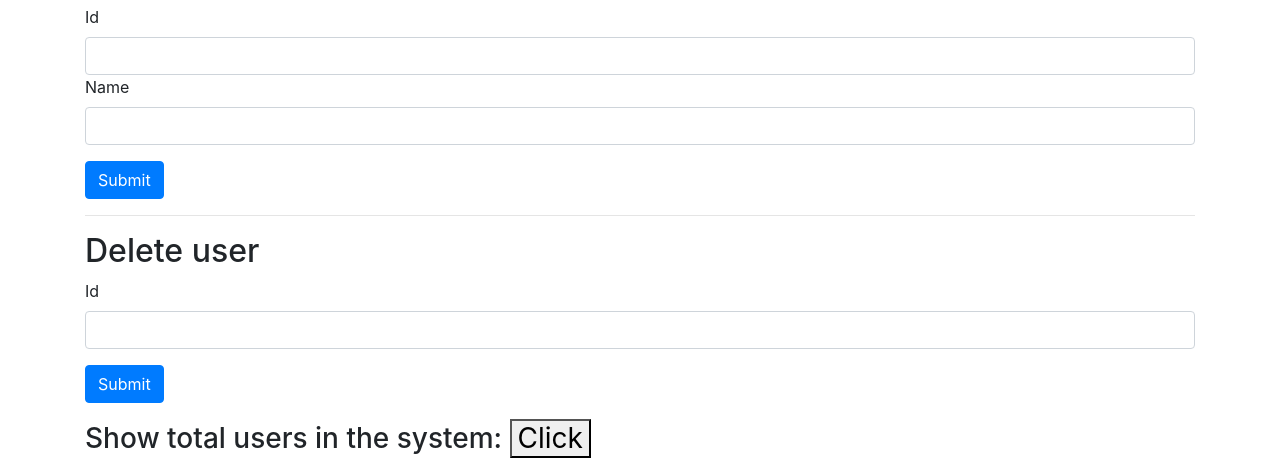
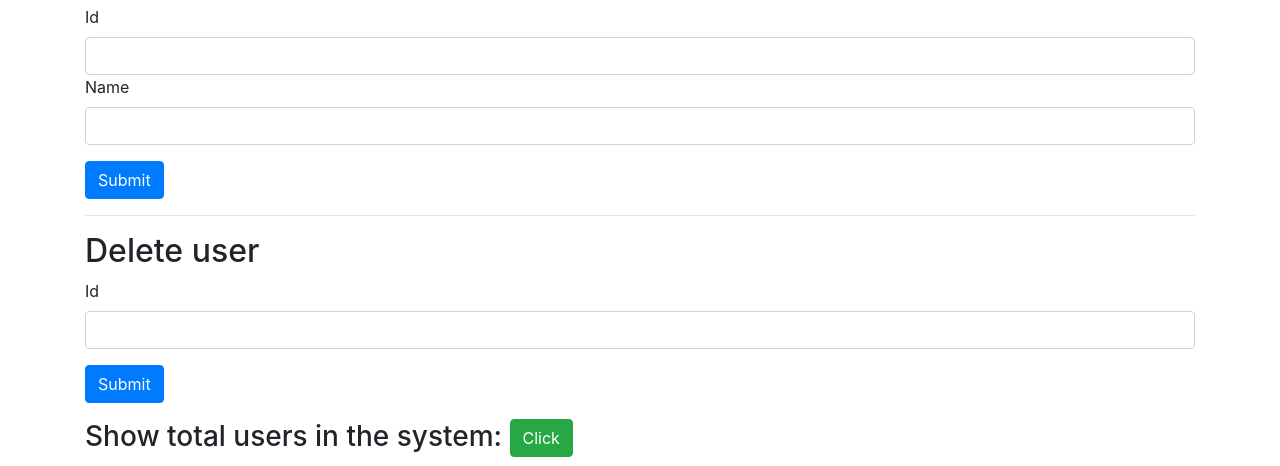
Before and after one commit to Ptodoroff/CRUD-contract, a website with bundled scripts: page app/src/index.html in a window 1280 px wide. Shown: the part 504-970 px from the top of the page. Built offline with nearby package versions, Linux system fonts and the light colour scheme; what web3 would draw is missing.

```diff
--- a/app/src/index.html
+++ b/app/src/index.html
@@ -55,7 +55,7 @@
             <button type="submit" class="btn btn-primary">Submit</button>
             <p id="delete-result"></p>
           </form>
-         <h3> Show total users in the system:  <button id="press">Click</button> <span id="count"></span></h3>
+         <h3> Show total users in the system:  <button id="press" class="btn btn-success">Click</button> <span id="count"></span></h3>
         </div>
       </div>
     </div>
```
Also changed, not shown: 1 other file.
